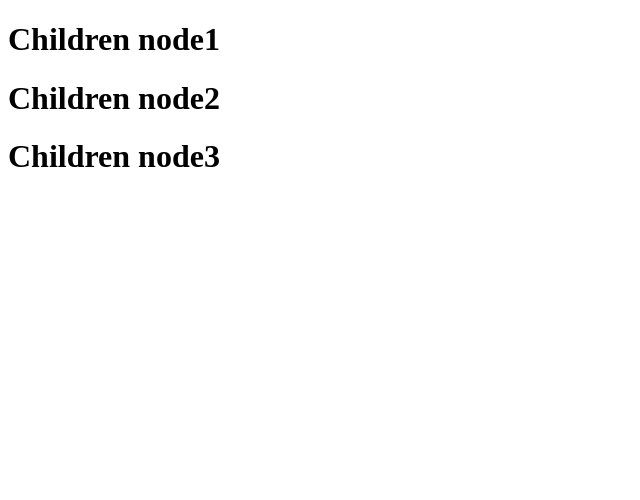
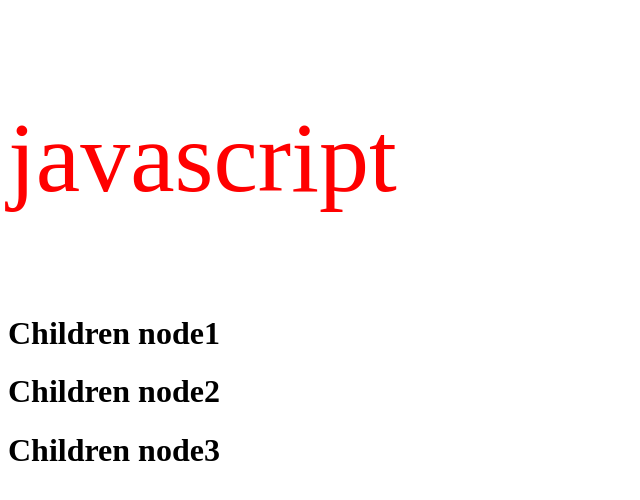
Before and after one commit to priyarajput01/javascript_code, a plain HTML site: page index.html in a window 1280 px wide. Shown: the whole page, without its empty margins (0-640 px from the left). Drawn offline with Linux system fonts and the light colour scheme.

Commit message:
manipulation using dom

```diff
--- a/index.html
+++ b/index.html
@@ -2,7 +2,7 @@
 <html>
   <head> </head>
   <body>
-
+    <p id="para">html is programming language</p>
     <div class="parent">
       <h1 id="child1">Children node1</h1>
       <h1 id="child">Children node2</h1>
--- a/script.js
+++ b/script.js
@@ -1,3 +1,7 @@
-const heading=document.querySelector('#child');
-console.log(heading.nextElementSibling);
-console.log(heading.previousElementSibling);
+//Manipulation
+const paragraph=document.querySelector('#para');
+paragraph.innerHTML="javascript ";
+paragraph.style.color='red';
+paragraph.style.fontSize='100px';
+paragraph.classList.add("mikki");
+paragraph.classList.remove("mikki");
```
